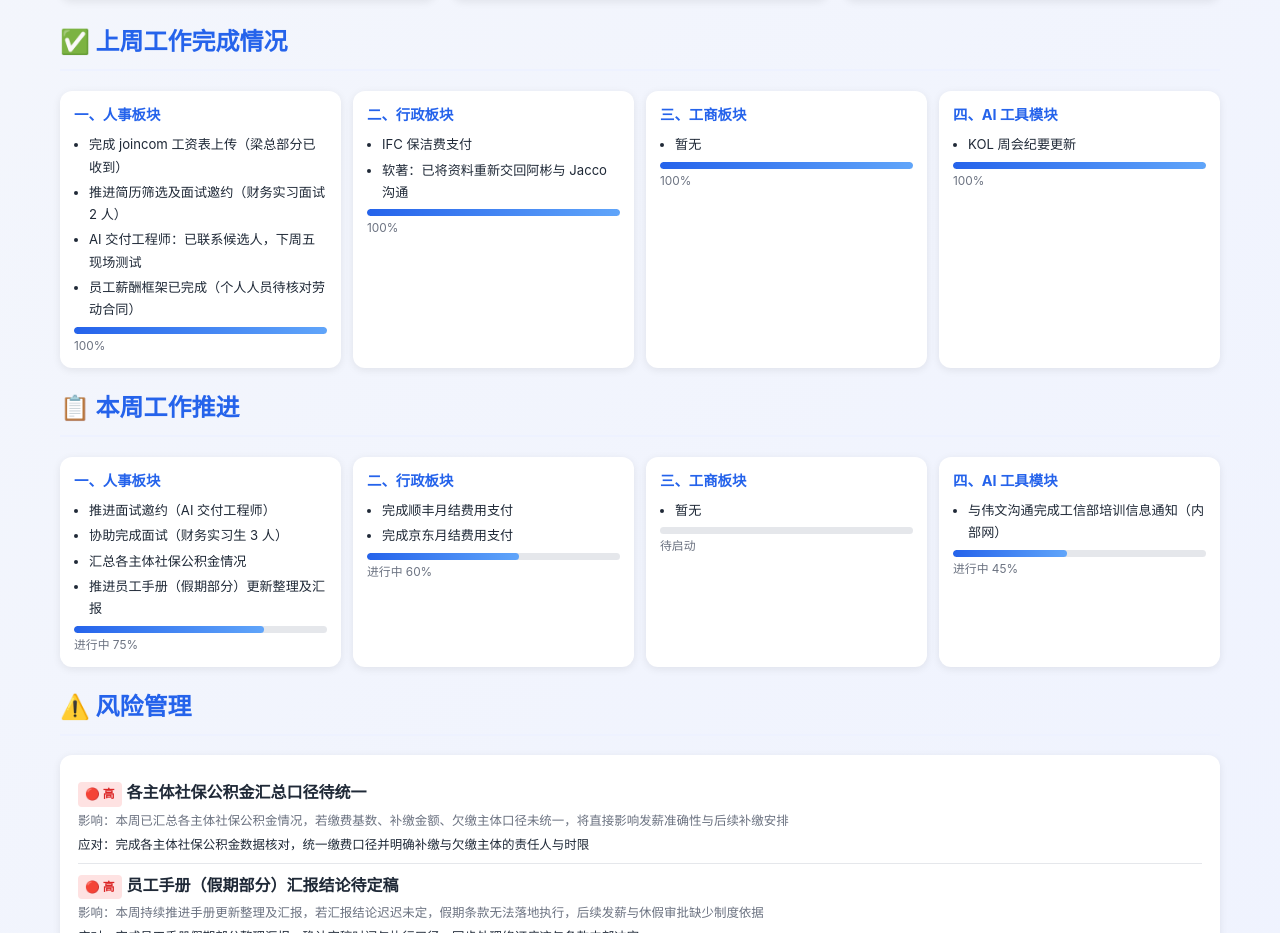
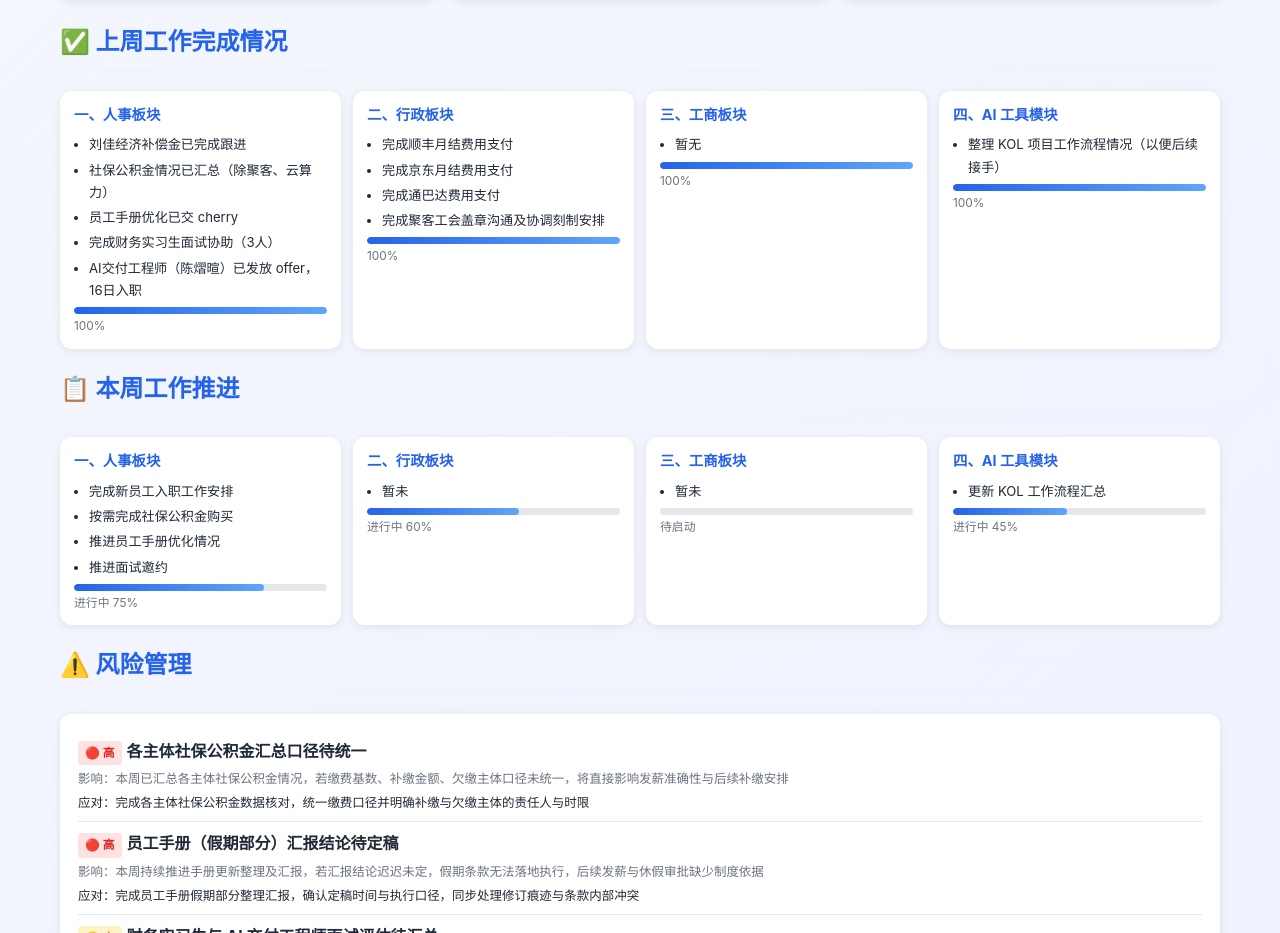
Before and after one commit to xiaojunchen0423-boop/-, a plain HTML site: page index.html in a window 1280 px wide. Shown: the part 1121-2054 px from the top of the page. Drawn offline with nearby package versions, Linux system fonts and the light colour scheme.

Commit message:
Add files via upload

```diff
--- a/index.html
+++ b/index.html
@@ -339,33 +339,35 @@ const DEFAULT_DATA = {
   ],
     lastWeek: [
     { title: "一、人事板块", items: [
-      "完成 joincom 工资表上传（梁总部分已收到）",
-      "推进简历筛选及面试邀约（财务实习面试 2 人）",
-      "AI 交付工程师：已联系候选人，下周五现场测试",
-      "员工薪酬框架已完成（个人人员待核对劳动合同）"
+      "刘佳经济补偿金已完成跟进",
+      "社保公积金情况已汇总（除聚客、云算力）",
+      "员工手册优化已交 cherry",
+      "完成财务实习生面试协助（3人）",
+      "AI交付工程师（陈熠暄）已发放 offer，16日入职"
     ]},
     { title: "二、行政板块", items: [
-      "IFC 保洁费支付",
-      "软著：已将资料重新交回阿彬与 Jacco 沟通"
+      "完成顺丰月结费用支付",
+      "完成京东月结费用支付",
+      "完成通巴达费用支付",
+      "完成聚客工会盖章沟通及协调刻制安排"
     ]},
     { title: "三、工商板块", items: ["暂无"] },
-    { title: "四、AI 工具模块", items: ["KOL 周会纪要更新"] }
+    { title: "四、AI 工具模块", items: [
+      "整理 KOL 项目工作流程情况（以便后续接手）"
+    ]}
   ],
 
   thisWeek: [
-    { title: "一、人事板块", items: [
-      "推进面试邀约（AI 交付工程师）",
-      "协助完成面试（财务实习生 3 人）",
-      "汇总各主体社保公积金情况",
-      "推进员工手册（假期部分）更新整理及汇报"
+    { title: "一、人事板块", progress: 75, items: [
+      "完成新员工入职工作安排",
+      "按需完成社保公积金购买",
+      "推进员工手册优化情况",
+      "推进面试邀约"
     ]},
-    { title: "二、行政板块", items: [
-      "完成顺丰月结费用支付",
-      "完成京东月结费用支付"
-    ]},
-    { title: "三、工商板块", items: ["暂无"] },
-    { title: "四、AI 工具模块", items: [
-      "与伟文沟通完成工信部培训信息通知（内部网）"
+    { title: "二、行政板块", progress: 0, items: ["暂未"] },
+    { title: "三、工商板块", progress: 0, items: ["暂未"] },
+    { title: "四、AI 工具模块", progress: 60, items: [
+      "更新 KOL 工作流程汇总"
     ]}
   ],
 
@@ -560,6 +562,10 @@ function exportImage() {
 
 /* ========== 动画 ========== */
 function initAnimations() {
+if (typeof IntersectionObserver === 'undefined') {
+  document.querySelectorAll('.fade-in').forEach(el => el.classList.add('visible'));
+  return;
+}
 const io = new IntersectionObserver(entries => {
   entries.forEach(e => { if (e.isIntersecting) { e.target.classList.add('visible'); io.unobserve(e.target); } });
 }, { threshold: 0.1 });
```
